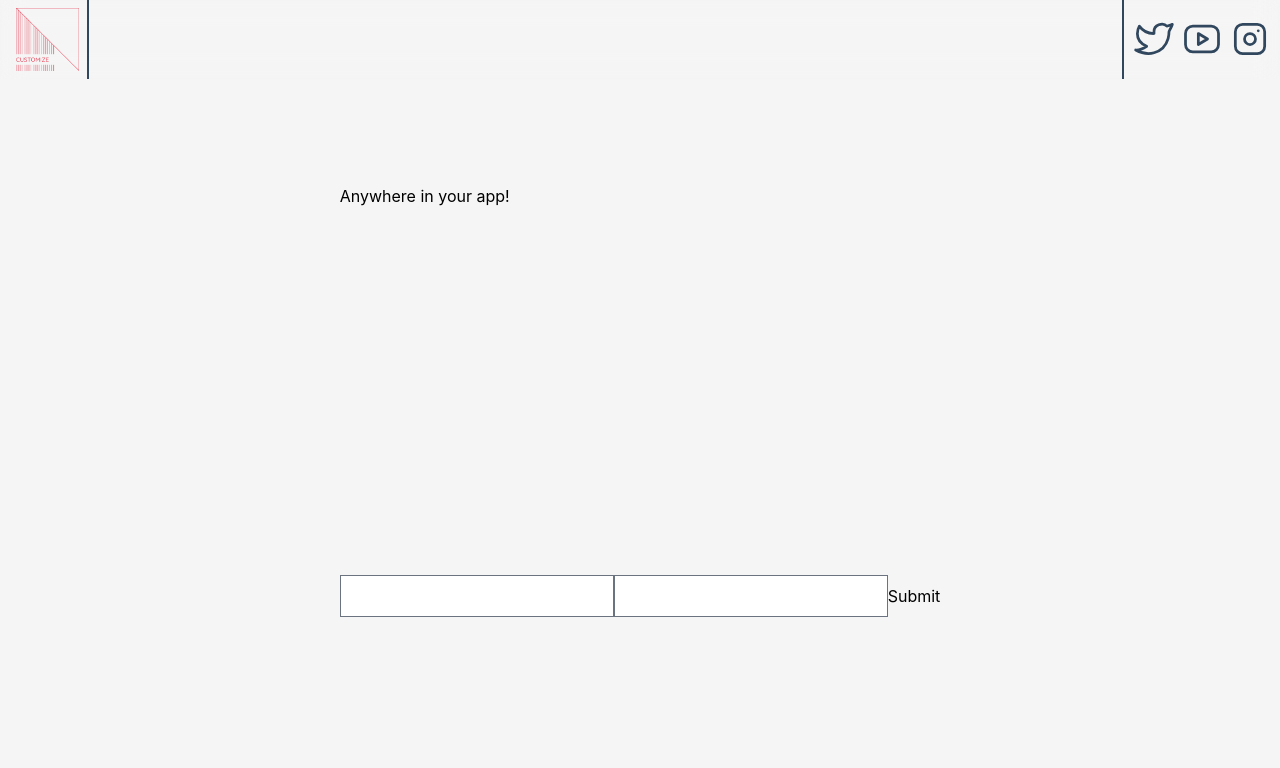
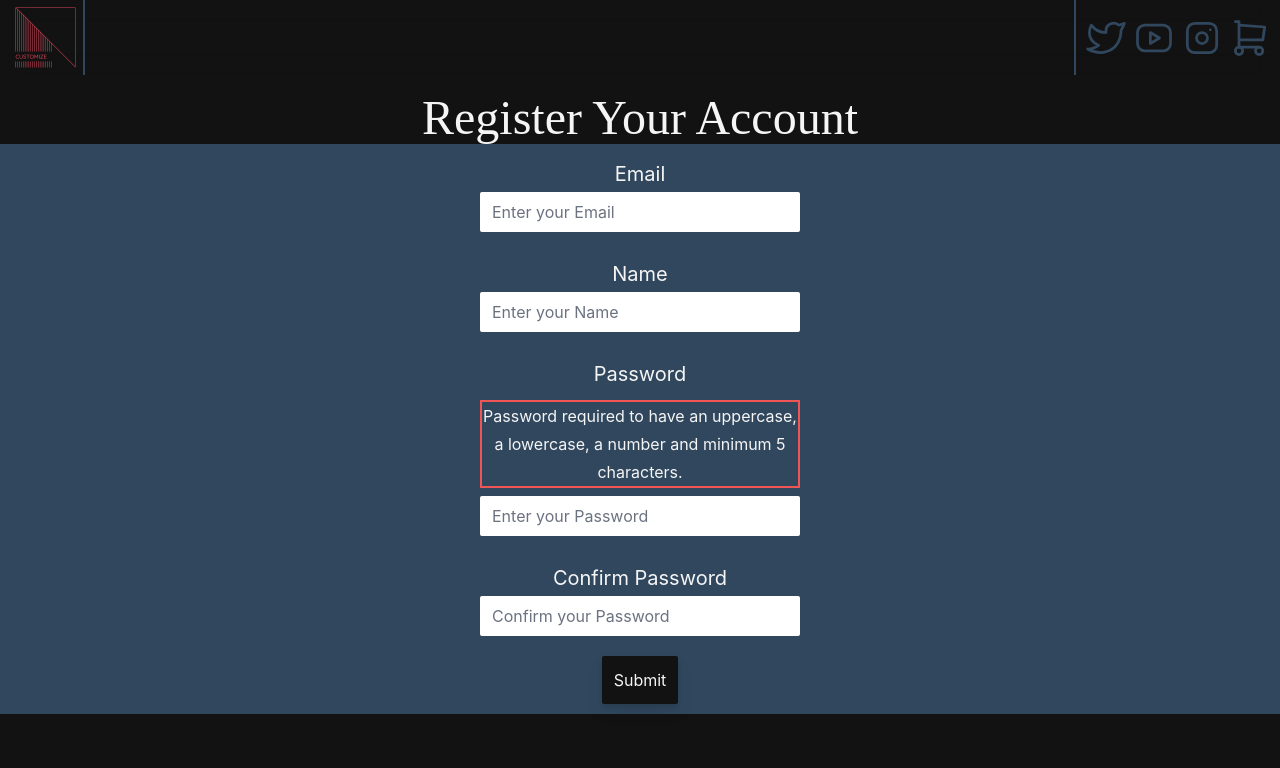
Before and after one commit to JovitoAddo/prtfl2, a React (Create React App) app: page /login in a window 1280 px wide. Shown: the top 768 px of the page. Built offline with nearby package versions, Linux system fonts and the light colour scheme.

Commit message:
adding a lot of things, i just dont commit everyday, i know it will look bad in my github, i should commit everyday.

```diff
--- a/package.json
+++ b/package.json
@@ -22,7 +22,8 @@
     "react-router-dom": "^6.4.2",
     "react-scripts": "5.0.1",
     "swiper": "^8.4.4",
-    "web-vitals": "^2.1.4"
+    "web-vitals": "^2.1.4",
+    "yup": "^0.32.11"
   },
   "scripts": {
     "start": "react-scripts start",
--- a/src/App.js
+++ b/src/App.js
@@ -6,7 +6,7 @@ import Catalogue from "./Pages/Catalogue";
 import NotFound from "./Pages/NotFound";
 import ItemPage from "./Pages/ItemPage";
 import Login from "./Pages/Login";
-import MenWear from "./Pages/MenWear";
+// import MenWear from "./Pages/MenWear";
 
 function App() {
   return (
--- /dev/null
+++ b/src/Components/CustomInput.js
@@ -0,0 +1,18 @@
+import { useField } from 'formik'
+import React from 'react'
+
+const CustomInput = ({label,...props}) => {
+
+    const {field, meta} = useField(props)
+    console.log('field', field)
+    console.log("meta", meta)
+
+  return (
+    <div>
+        <label>{label}</label>
+        <input {...field} {...props}/>
+    </div>
+  )
+}
+
+export default CustomInput
--- a/src/Pages/Login.js
+++ b/src/Pages/Login.js
@@ -1,78 +1,170 @@
 import React from "react";
-import { Formik } from "formik";
+import { useFormik, Formik, Field } from "formik";
+import { basicSchema } from "../Schema";
+import { useState } from "react";
 
 const Login = () => {
+  const [view, setView] = useState(false);
+
+  const onSubmit = async (values, action) => {
+    console.log(values);
+    console.log(action);
+    await alert("success");
+  };
+
+  const {
+    values,
+    errors,
+    touched,
+    isSubmitting,
+    handleBlur,
+    handleChange,
+    handleSubmit,
+  } = useFormik({
+    initialValues: {
+      email: "",
+      name: "",
+      password: "",
+      comfirmPassword: "",
+    },
+    validationSchema: basicSchema,
+    onSubmit,
+  });
+
   return (
-    <div className="min-h-screen grid items-center justify-center">
-      <h1>Anywhere in your app!</h1>
+    <div className="">
+      <div className="flex justify-center">
+        <div className="grid items-end w-full h-36 border-2 border-customblack bg-customblack">
+          <h1 className="bg-transparent text-customwhite text-5xl font-staat text-center cursor-default">
+            Register Your Account
+          </h1>
+        </div>
+      </div>
 
-      <Formik
-        initialValues={{ email: "", password: "" }}
-        validate={(values) => {
-          const errors = {};
-
-          if (!values.email) {
-            errors.email = "Required";
-          } else if (
-            !/^[A-Z0-9._%+-]+@[A-Z0-9.-]+\.[A-Z]{2,}$/i.test(values.email)
-          ) {
-            errors.email = "Invalid email address";
-          }
-
-          return errors;
-        }}
-        onSubmit={(values, { setSubmitting }) => {
-          setTimeout(() => {
-            alert(JSON.stringify(values, null, 2));
-
-            setSubmitting(false);
-          }, 400);
-        }}
-      >
-        {({
-          values,
-
-          errors,
-
-          touched,
-
-          handleChange,
-
-          handleBlur,
-
-          handleSubmit,
-
-          isSubmitting,
-
-          /* and other goodies */
-        }) => (
-          <form onSubmit={handleSubmit}>
+      <div className=" grid items-center bg-customblue">
+        <form
+          onSubmit={handleSubmit}
+          autoComplete="off"
+          className=" grid justify-items-center bg-transparent"
+        >
+          <div className="grid justify-items-center bg-transparent p-3">
+            <label
+              htmlFor="email"
+              className="bg-transparent text-customwhite p-1 text-xl"
+            >
+              Email
+            </label>
             <input
-              type="email"
-              name="email"
+              value={values.email}
               onChange={handleChange}
               onBlur={handleBlur}
-              value={values.email}
+              id="email"
+              type="email"
+              placeholder="Enter your Email"
+              className={
+                errors.email && touched.email
+                  ? "bg-red-400 shadow-sm-light rounded-sm shadow-customred border-0 w-80"
+                  : "border-0 rounded-sm  w-80"
+              }
             />
-
-            {errors.email && touched.email && errors.email}
-
+            {errors.email && touched.email && (
+              <p className="bg-transparent text-customred p-1 text-lg">
+                {errors.email}
+              </p>
+            )}
+          </div>
+          <div className="grid justify-items-center bg-transparent p-3">
+            <label
+              htmlFor="name"
+              className="bg-transparent text-customwhite text-xl p-1"
+            >
+              Name
+            </label>
             <input
-              type="password"
-              name="password"
+              value={values.name}
               onChange={handleChange}
               onBlur={handleBlur}
+              id="name"
+              type="text"
+              placeholder="Enter your Name"
+              className={
+                errors.name && touched.name
+                  ? "bg-red-400 shadow-sm-light rounded-sm shadow-customred border-0 w-80"
+                  : "border-0  rounded-sm w-80"
+              }
+            />
+            {errors.name && touched.name && (
+              <p className="bg-transparent text-customred text-lg">
+                {errors.name}
+              </p>
+            )}
+          </div>
+
+          <div className="grid justify-items-center bg-transparent p-3">
+            <label
+              htmlFor="password"
+              className="bg-transparent text-customwhite p-1 text-xl"
+            >
+              Password
+            </label>
+            <p className="bg-transparent text-customwhite border-2 border-customred m-2 prose text-center w-80">
+              Password required to have an uppercase, a lowercase, a number and
+              minimum 5 characters.
+            </p>
+            <input
               value={values.password}
+              onChange={handleChange}
+              onBlur={handleBlur}
+              id="password"
+              type="password"
+              placeholder="Enter your Password"
+              className={
+                errors.password && touched.password
+                  ? "bg-red-400 shadow-sm-light rounded-sm shadow-customred border-0 w-80"
+                  : "border-0 rounded-sm  w-80"
+              }
             />
-
-            {errors.password && touched.password && errors.password}
-
-            <button type="submit" disabled={isSubmitting}>
-              Submit
-            </button>
-          </form>
-        )}
-      </Formik>
+            {errors.password && touched.password && (
+              <p className="bg-transparent text-customred text-lg">
+                {errors.password}
+              </p>
+            )}
+          </div>
+          <div className="grid justify-items-center bg-transparent p-3">
+            <label
+              htmlFor="confirmPassword"
+              className="bg-transparent  text-customwhite p-1 text-xl"
+            >
+              Confirm Password
+            </label>
+            <input
+              value={values.confirmPassword}
+              onChange={handleChange}
+              onBlur={handleBlur}
+              id="confirmPassword"
+              type="password"
+              placeholder="Confirm your Password"
+              className={
+                errors.confirmPassword && touched.confirmPassword
+                  ? "bg-red-400 shadow-sm-light rounded-sm shadow-customred border-0 w-80"
+                  : "border-0  rounded-sm w-80"
+              }
+            />
+            {errors.confirmPassword && touched.confirmPassword && (
+              <p className=" bg-transparent text-customred text-lg">
+                {errors.confirmPassword}
+              </p>
+            )}
+          </div>
+          <button
+            disabled={isSubmitting}
+            type="submit"
+            className="bg-customblack drop-shadow-lg rounded-sm p-3 m-2 text-customwhite"
+          >
+            Submit
+          </button>
+        </form>
+      </div>
     </div>
   );
 };
--- a/src/Pages/Navbar.js
+++ b/src/Pages/Navbar.js
@@ -22,7 +22,7 @@ const Navbar = () => {
     >
       <div className="flex flex-row justify-around bg-transparent backdrop-blur-md divide-x-2 divide-customblue pl-2 pr-2">
         <Link to="/" className="bg-transparent">
-          <img src={logo} className="h-auto w-20 bg-transparent" />
+          <img src={logo} className="h-auto w-20 bg-transparent" alt="" />
         </Link>
         <div className="basis-10/12 bg-transparent"></div>
         <div className="flex gap-1 pl-2 bg-transparent">
@@ -90,6 +90,29 @@ const Navbar = () => {
               <line x1="16.5" y1="7.5" x2="16.5" y2="7.501" />
             </svg>
           </div>
+
+          <div className="bg-transparent grid items-center">
+            <Link to="/login" className="bg-transparent">
+              <svg
+                xmlns="http://www.w3.org/2000/svg"
+                className="icon icon-tabler icon-tabler-shopping-cart hover:cursor-pointer transition hover:scale-150 hover:fill-customblack hover:stroke-customred bg-transparent"
+                width="44"
+                height="44"
+                viewBox="0 0 24 24"
+                stroke-width="1.5"
+                stroke="#30475E"
+                fill="none"
+                stroke-linecap="round"
+                stroke-linejoin="round"
+              >
+                <path stroke="none" d="M0 0h24v24H0z" fill="none" />
+                <circle cx="6" cy="19" r="2" />
+                <circle cx="17" cy="19" r="2" />
+                <path d="M17 17h-11v-14h-2" />
+                <path d="M6 5l14 1l-1 7h-13" />
+              </svg>
+            </Link>
+          </div>
         </div>
       </div>
     </div>
--- /dev/null
+++ b/src/Schema/index.js
@@ -0,0 +1,17 @@
+import * as yup from "yup";
+
+const passwordRules = /^(?=.*\d)(?=.*[a-z])(?=.*[A-Z]).{5,}$/;
+
+export const basicSchema = yup.object().shape({
+  email: yup.string().email("Please Enter a Valid Email").required("Required"),
+  name: yup.string().required("Required"),
+  password: yup
+    .string()
+    .min(5)
+    .matches(passwordRules, { message: "Password need an uppercase, a lowercase, a number and minimum 5 characters" })
+    .required("Required"),
+  confirmPassword: yup
+    .string()
+    .oneOf([yup.ref("password"), null], "Password must match")
+    .required("Required"),
+});
```
Also changed, not shown: 1 other file (tests, documents, lock files or other folders).
